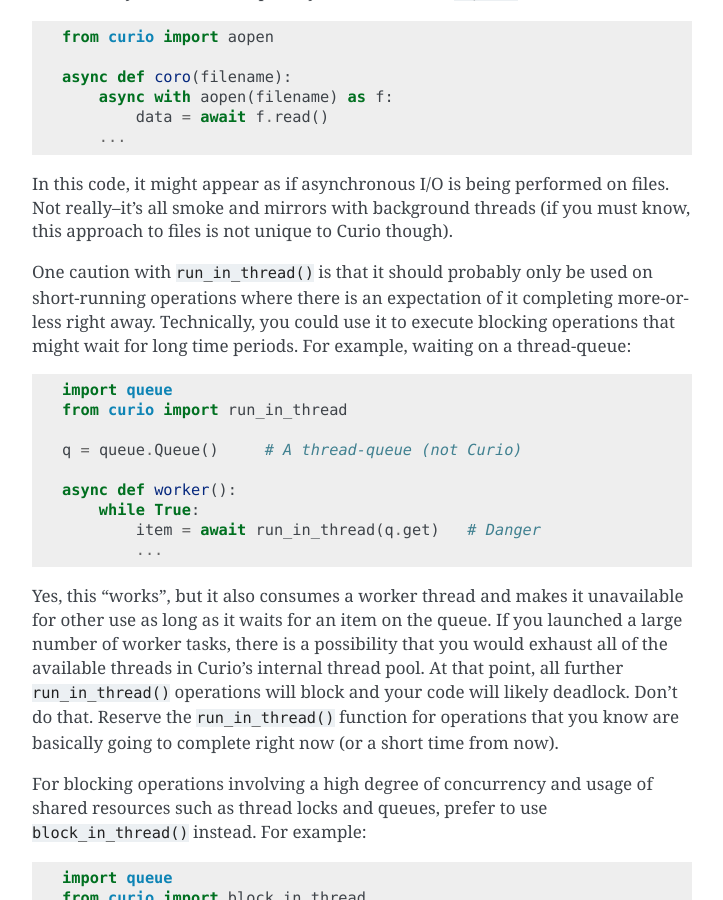
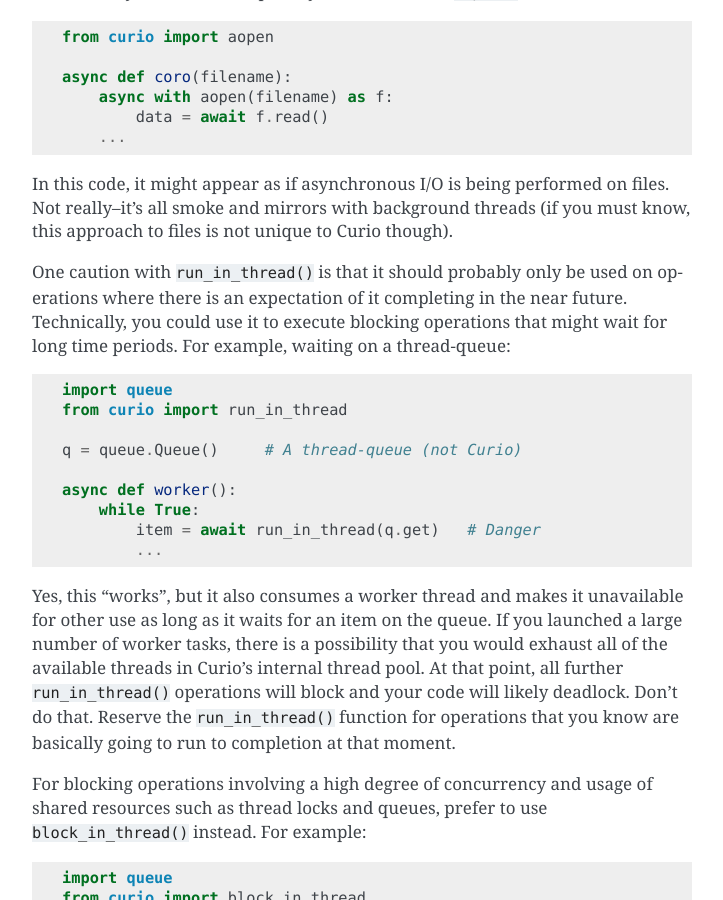
Before and after one commit to dabeaz/curio, a Sphinx documentation site: the page built from docs/devel.rst, in a window 1280 px wide and 900 px high, scrolled down 31001 px. Shown: the whole window, without its empty margins (388-1111 px from the left). Built offline with Sphinx 7.4.7, drawn with Linux system fonts in a browser that asks for light colours; pages that are not in the unit, such as notebooks, are missing from menus.

Commit message:
A few doc clarifications

```diff
--- a/docs/devel.rst
+++ b/docs/devel.rst
@@ -1477,10 +1477,10 @@ Not really--it's all smoke and mirrors with background threads (if you must know
 this approach to files is not unique to Curio though).
 
 One caution with ``run_in_thread()`` is that it should probably only
-be used on short-running operations where there is an expectation of
-it completing more-or-less right away.  Technically, you could use it
-to execute blocking operations that might wait for long time periods.
-For example, waiting on a thread-queue::
+be used on operations where there is an expectation of it completing
+in the near future. Technically, you could use it to execute blocking
+operations that might wait for long time periods.  For example,
+waiting on a thread-queue::
 
     import queue
     from curio import run_in_thread
@@ -1499,8 +1499,8 @@ possibility that you would exhaust all of the available threads in
 Curio's internal thread pool.  At that point, all further
 ``run_in_thread()`` operations will block and your code will likely
 deadlock.  Don't do that.  Reserve the ``run_in_thread()`` function
-for operations that you know are basically going to complete right now
-(or a short time from now).
+for operations that you know are basically going to run to completion
+at that moment.
 
 For blocking operations involving a high degree of concurrency and
 usage of shared resources such as thread locks and queues, prefer to
```
Also changed, not shown: docs/reference.rst (+5 -2 lines).
